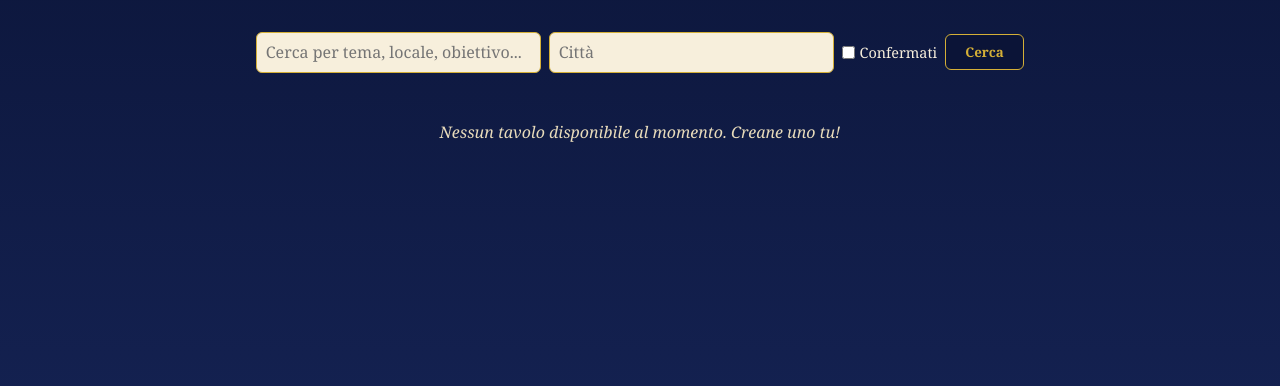
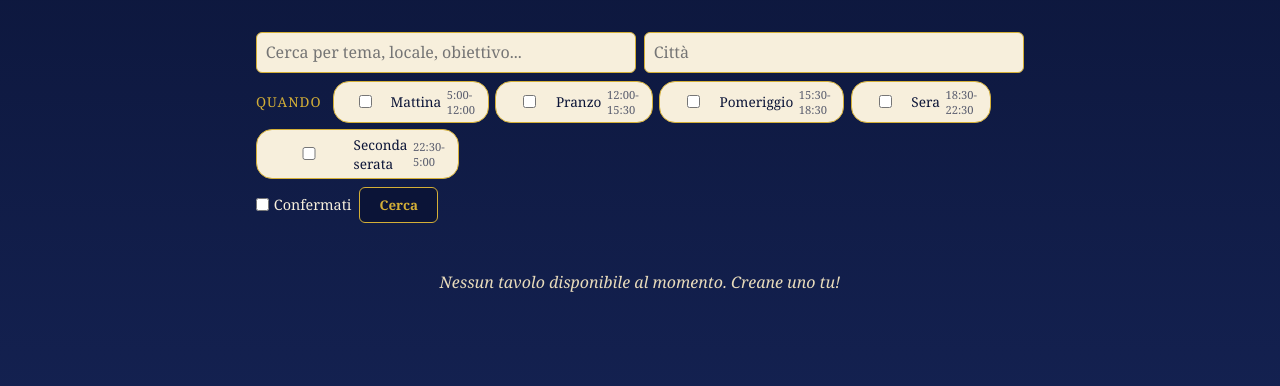
Before and after one commit to GIULAN78/SYMPOSIUM, a Flask app: page / in a window 1280 px wide. Shown: the part 178-564 px from the top of the page. Run offline with Flask 3, Linux system fonts and the light colour scheme; data that the repository does not hold is empty; some libraries are stand-ins or nearby versions.

Commit message:
Filtri fascia oraria con flag multipli

```diff
--- a/app.py
+++ b/app.py
@@ -289,12 +289,40 @@ def utente_per_id(conn, utente_id):
     return esegui(conn, "SELECT * FROM utenti WHERE id = ?", (utente_id,)).fetchone()
 
 
+FASCE = [
+    ("mattina", "Mattina", "5:00-12:00"),
+    ("pranzo", "Pranzo", "12:00-15:30"),
+    ("pomeriggio", "Pomeriggio", "15:30-18:30"),
+    ("sera", "Sera", "18:30-22:30"),
+    ("seconda_serata", "Seconda serata", "22:30-5:00"),
+]
+
+
+def fascia_di(data_ora):
+    try:
+        d = datetime.fromisoformat(data_ora)
+    except (ValueError, TypeError):
+        return None
+    m = d.hour * 60 + d.minute
+    if 5 * 60 <= m < 12 * 60:
+        return "mattina"
+    if 12 * 60 <= m < 15 * 60 + 30:
+        return "pranzo"
+    if 15 * 60 + 30 <= m < 18 * 60 + 30:
+        return "pomeriggio"
+    if 18 * 60 + 30 <= m < 22 * 60 + 30:
+        return "sera"
+    return "seconda_serata"
+
+
 @app.route("/")
 def home():
     q = request.args.get("q", "").strip()
     citta = request.args.get("citta", "").strip()
     solo_eta = request.args.get("eta") == "1"
     solo_confermati = request.args.get("confermati") == "1"
+    fasce_valide = {f[0] for f in FASCE}
+    fasce_sel = [f for f in request.args.getlist("fascia") if f in fasce_valide]
 
     conn = get_db()
     tavoli = esegui(conn, """
@@ -328,9 +356,12 @@ def home():
                   and (t["eta_max"] is None or mia_eta <= t["eta_max"])]
     if solo_confermati:
         tavoli = [t for t in tavoli if t["min_partecipanti"] and t["iscritti"] >= t["min_partecipanti"]]
+    if fasce_sel:
+        tavoli = [t for t in tavoli if fascia_di(t["data_ora"]) in fasce_sel]
 
     return render_template("home.html", tavoli=tavoli, q=q, citta=citta,
-                           solo_eta=solo_eta, solo_confermati=solo_confermati)
+                           solo_eta=solo_eta, solo_confermati=solo_confermati,
+                           fasce=FASCE, fasce_sel=fasce_sel)
 
 
 @app.route("/miei-tavoli")
--- a/static/css/style.css
+++ b/static/css/style.css
@@ -555,3 +555,42 @@ main {
     background: var(--bordeaux);
     color: #fff;
 }
+
+.gruppo-fasce {
+    display: flex;
+    flex-wrap: wrap;
+    align-items: center;
+    gap: 0.4rem;
+    width: 100%;
+}
+
+.titolo-fasce {
+    color: var(--oro);
+    font-size: 0.85rem;
+    letter-spacing: 1px;
+    text-transform: uppercase;
+    margin-right: 0.3rem;
+}
+
+.pill-fascia {
+    display: inline-flex;
+    align-items: center;
+    gap: 0.35rem;
+    padding: 0.3rem 0.8rem;
+    border: 1px solid var(--oro);
+    border-radius: 16px;
+    background: var(--avorio);
+    color: var(--notte);
+    font-size: 0.85rem;
+    cursor: pointer;
+}
+
+.pill-fascia small {
+    opacity: 0.65;
+    font-size: 0.7rem;
+}
+
+.pill-fascia:has(input:checked) {
+    background: var(--oro);
+    font-weight: bold;
+}
--- a/templates/home.html
+++ b/templates/home.html
@@ -30,16 +30,27 @@
         <form class="form-ricerca" method="GET" action="{{ url_for('home') }}">
             <input type="text" name="q" value="{{ q }}" placeholder="Cerca per tema, locale, obiettivo...">
             <input type="text" name="citta" value="{{ citta }}" placeholder="Città">
+
+            <div class="gruppo-fasce">
+                <span class="titolo-fasce">Quando</span>
+                {% for chiave, etichetta, orario in fasce %}
+                <label class="pill-fascia">
+                    <input type="checkbox" name="fascia" value="{{ chiave }}" {% if chiave in fasce_sel %}checked{% endif %}>
+                    {{ etichetta }} <small>{{ orario }}</small>
+                </label>
+                {% endfor %}
+            </div>
+
             {% if utente_nome %}
             <label class="filtro"><input type="checkbox" name="eta" value="1" {% if solo_eta %}checked{% endif %}> Della mia età</label>
             {% endif %}
             <label class="filtro"><input type="checkbox" name="confermati" value="1" {% if solo_confermati %}checked{% endif %}> Confermati</label>
             <button type="submit" class="btn-iscriviti">Cerca</button>
-            {% if q or citta or solo_eta or solo_confermati %}<a class="link-dettaglio" href="{{ url_for('home') }}">Azzera</a>{% endif %}
+            {% if q or citta or solo_eta or solo_confermati or fasce_sel %}<a class="link-dettaglio" href="{{ url_for('home') }}">Azzera</a>{% endif %}
         </form>
 
         {% if tavoli|length == 0 %}
-            <p class="vuoto">{% if q or citta or solo_eta or solo_confermati %}Nessun tavolo corrisponde alla ricerca.{% else %}Nessun tavolo disponibile al momento. Creane uno tu!{% endif %}</p>
+            <p class="vuoto">{% if q or citta or solo_eta or solo_confermati or fasce_sel %}Nessun tavolo corrisponde alla ricerca.{% else %}Nessun tavolo disponibile al momento. Creane uno tu!{% endif %}</p>
         {% endif %}
 
         <div class="lista-tavoli">
```
